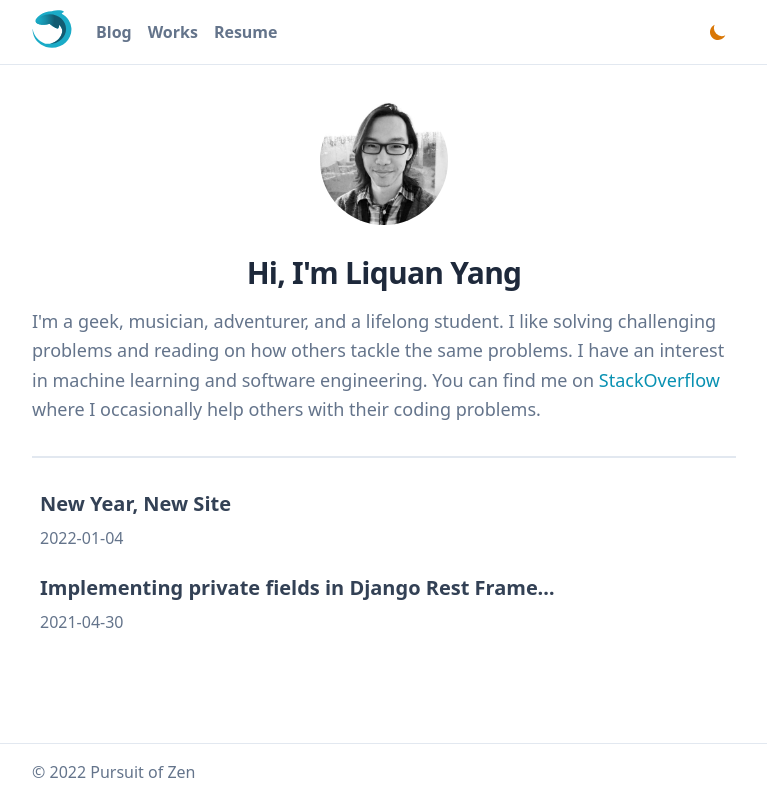
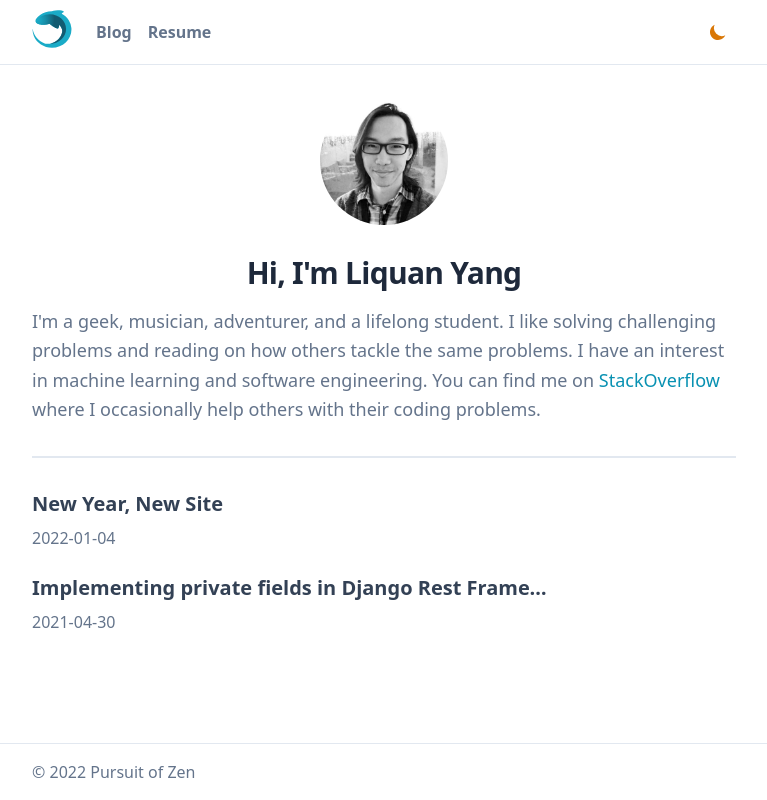
Before and after one commit to resurrexi/pursuitofzen, a Next.js app: page / in a window 1280 px wide. Shown: the whole page, without its empty margins (256-1023 px from the left). Built offline with nearby package versions, Linux system fonts and the light colour scheme.

Commit message:
minor styling fixes
remove works link

```diff
--- a/components/layout.js
+++ b/components/layout.js
@@ -69,7 +69,6 @@ export default function Layout({ children, pageTitle }) {
           <Header.Nav>
             <Header.NavMenu>
               <Header.NavMenuItem link="/blog" label="Blog" />
-              <Header.NavMenuItem link="/works" label="Works" />
               <Header.NavMenuItem link="/resume" label="Resume" />
             </Header.NavMenu>
           </Header.Nav>
--- a/components/post-list.js
+++ b/components/post-list.js
@@ -3,7 +3,7 @@ import { useRouter } from "next/router";
 import ReadTimer from "./read-timer";
 
 function PostList({ children }) {
-  return <ul className="px-2">{children}</ul>;
+  return <ul>{children}</ul>;
 }
 
 function PostItem({ slug, meta }) {
--- a/pages/index.js
+++ b/pages/index.js
@@ -50,13 +50,11 @@ export default function Home({ allPostsData }) {
           </p>
         </section>
         <section className="pt-5">
-          <div className="min-w-[80vw] sm:min-w-[85vw] md:min-w-[42rem]">
-            <PostList>
-              {allPostsData.map(({ slug, meta }) => (
-                <PostList.Item key={slug} slug={slug} meta={meta} />
-              ))}
-            </PostList>
-          </div>
+          <PostList>
+            {allPostsData.map(({ slug, meta }) => (
+              <PostList.Item key={slug} slug={slug} meta={meta} />
+            ))}
+          </PostList>
         </section>
       </main>
     </Layout>
```
